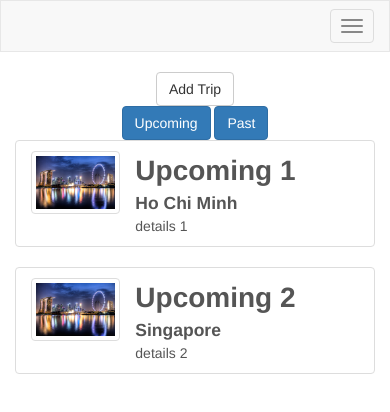
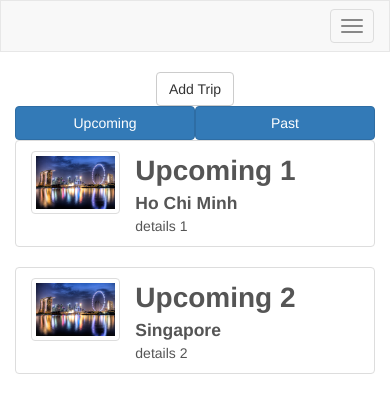
Before and after one commit to nguyenhoangson/Accenture, a website: page client/index.html at #/mytrips in a window 390 px wide. Drawn offline with Linux system fonts and the light colour scheme; files whose address does not match are found by name.

Commit message:
mobile friendly for my trip

```diff
--- a/client/app/components/myTrips/myTrips.html
+++ b/client/app/components/myTrips/myTrips.html
@@ -34,9 +34,9 @@
 
 	<div class="row">
 		<div class="col-lg-12 col-md-12 com-sm-12 col-xs-12">
-					<button type="button" class="btn btn-primary col-lg-6" aria-haspopup="true" aria-expanded="false" ng-init="upcoming = true" ng-click="showUpcomingTrips()">Upcoming</button>
+					<button type="button" class="btn btn-primary col-lg-6 col-md-6 col-sm-6 col-xs-6" aria-haspopup="true" aria-expanded="false" ng-init="upcoming = true" ng-click="showUpcomingTrips()">Upcoming</button>
 
-					<button type="button" class="btn btn-primary col-lg-6" ng-init="past = true" aria-haspopup="true" aria-expanded="false" ng-click="showPastTrips()">Past</button>
+					<button type="button" class="btn btn-primary col-lg-6 col-md-6 col-sm-6 col-xs-6" ng-init="past = true" aria-haspopup="true" aria-expanded="false" ng-click="showPastTrips()">Past</button>
 
 			</div>
 	</div>
```
